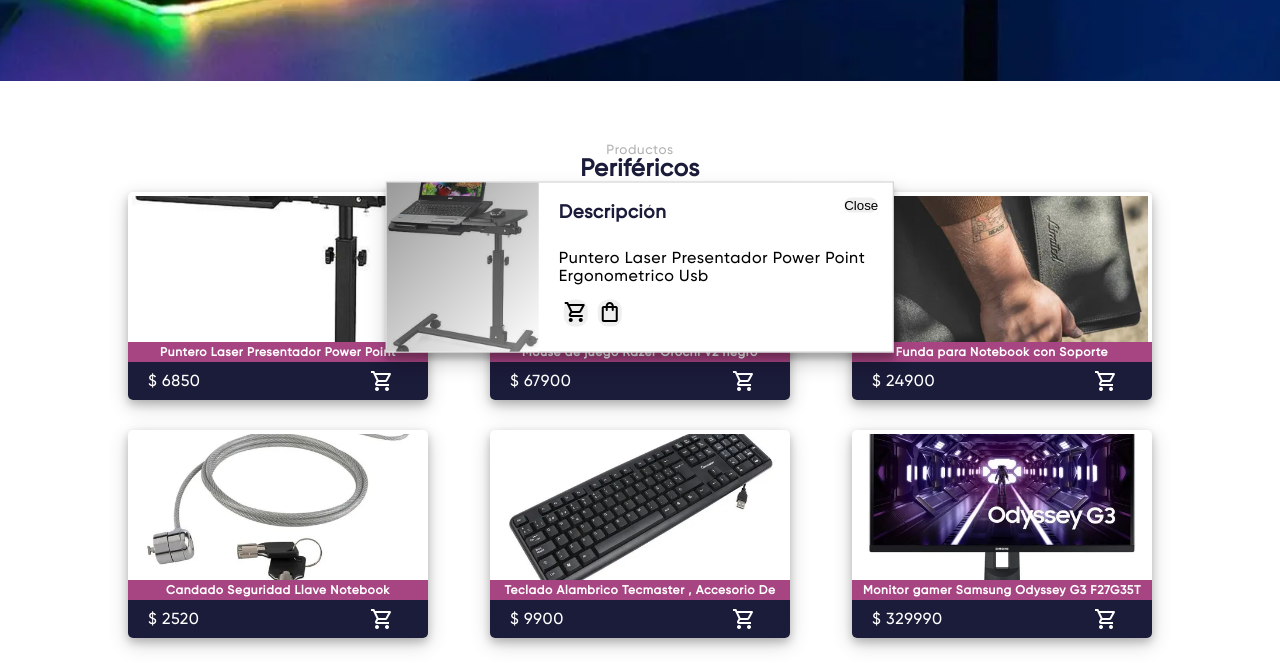
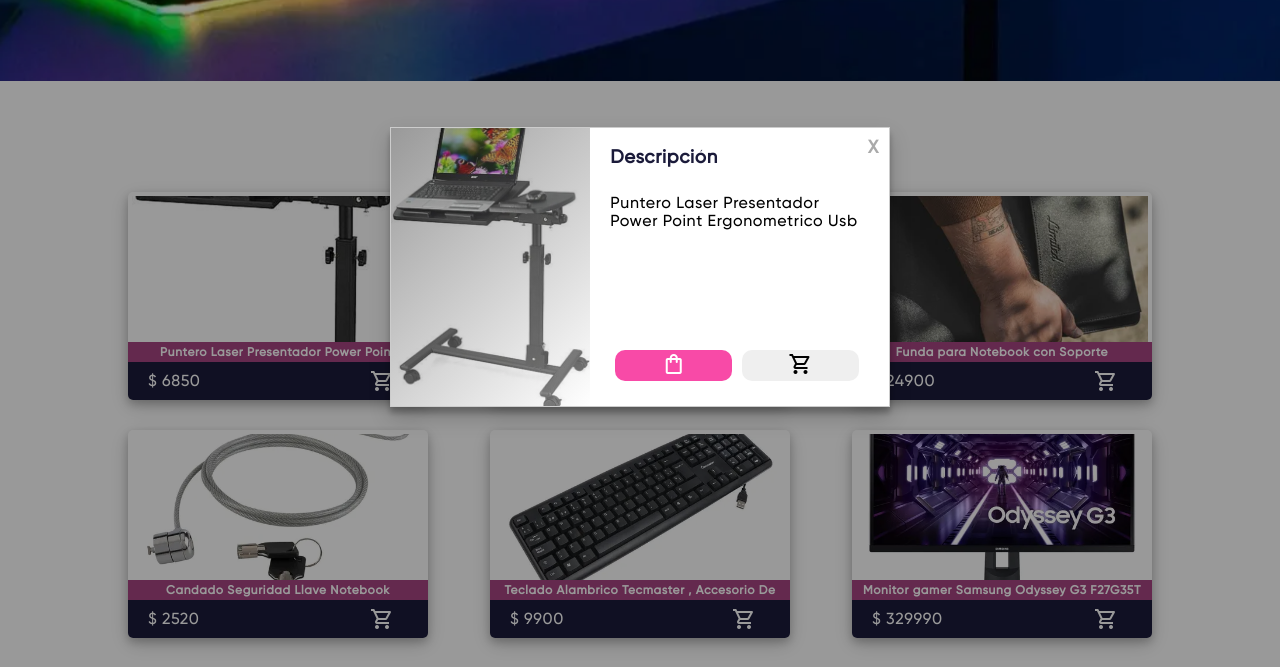
Before and after one commit to Absurdo/Absurdo.github.io, a plain HTML site: page index.html in a window 1280 px wide. Both pictures are taken after a click on the element 278 px from the left and 1066 px from the top of the page. Shown: the part 799-1466 px from the top of the page. Drawn offline with nearby package versions, Linux system fonts and the light colour scheme.

Commit message:
Modal behaviour

```diff
--- a/src/js/main.js
+++ b/src/js/main.js
@@ -47,16 +47,6 @@
 })
 
 // add cart item from modal
-const addToCartButtonsModal = document.querySelectorAll('.add');
-addToCartButtonsModal.forEach(element => {
-	const myobject = JSON.parse(element.id);
-	element.addEventListener('click', () => updateCart(addToCart(myobject)));
-	const list = getCartFromLocalStorage();
-	const listCart = list.map((item) => printCart(item));
-	const navbarCart = document.getElementById("cart-list");
-	navbarCart.innerHTML = listCart.join(" ");
-})
-
 
 
 // Display cart
--- a/src/js/modal.js
+++ b/src/js/modal.js
@@ -1,6 +1,6 @@
-import { addToCart, updateCart } from "./shoppingCart.js"
+import { addToCart, updateCart } from "./shoppingCart.js";
+import { printCart } from "./templates.js";
 
-const modalContainer = document.getElementById('modal-container');
 
 function css(element, style) {
   for (const property in style)
@@ -14,6 +14,7 @@
     const myfigure = nodes[1].childNodes[1].currentSrc;
     const txt = object['name'];
 
+    const modalContainer = document.getElementById("modal-container");
 
     const cartIcon = '<span class="material-symbols-outlined">shopping_cart</span>';
     const buyIcon = '<span class="material-symbols-outlined">shopping_bag</span>'
@@ -25,10 +26,9 @@
     const rightTop = document.createElement('div');
     const rigthBotton = document.createElement('div');
     const h3 = document.createElement('h3');
-    const descripcion = document.createElement('div');
     const p = document.createElement('p');
     const img = document.createElement('img');
-    const closeButton = document.createElement('button');
+    const closeButton = document.createElement('span');
     const addButton = document.createElement('button');
     const buyButton = document.createElement('button');
 
@@ -38,7 +38,7 @@
     addButton.innerHTML = cartIcon;
     buyButton.innerHTML = buyIcon;
     //img.setAttribute('src', myfigure);
-    closeButton.textContent = 'Close';
+    closeButton.textContent = 'X';
     css(rigthBotton, {
       'font-variation-settings': "'FILL' 1, 'wght' 700, 'GRAD' 0, 'opsz' 48",
       'color': 'white'
@@ -69,8 +69,8 @@
     //left.appendChild(img);
     rightTop.appendChild(p);
     rightTop.appendChild(closeButton);
+    rigthBotton.appendChild(buyButton);
     rigthBotton.appendChild(addButton);
-    rigthBotton.appendChild(buyButton);
     right.appendChild(h3);
     right.appendChild(rightTop);
     right.appendChild(rigthBotton)
@@ -78,13 +78,37 @@
     modal.appendChild(right);
 
     // add the modal to the page
+    modalContainer.style.display = "block";
     modalContainer.appendChild(modal);
 
     // modal behavior
-    closeButton.addEventListener('click', () => { modalContainer.removeChild(modal) });
-    addButton.onclick = () => { updateCart(addToCart(object)) }
+
+    const dropdown = document.getElementById("list");
+    addButton.onclick = () => {
+      updateCart(addToCart(object));
+      const list = getCartFromLocalStorage();
+      const listCart = list.map((item) => printCart(item));
+      const navbarCart = document.getElementById("cart-list");
+      navbarCart.innerHTML = listCart.join(" ");
+      dropdown.classList.add('visible');
+    }
+    addButton.onmouseout = () => {
+      dropdown.classList.remove('visible')
+    }
+
     buyButton.onclick = () => { location.assign('/thankyou.html') }
 
-  }
+    closeButton.onclick = () => {
+      modalContainer.removeChild(modal);
+      modalContainer.style.display = "none";
+    };
+
+    window.onclick = (event) => {
+      if (event.target == modalContainer) {
+        modalContainer.style.display = "none";
+        modalContainer.removeChild(modal)
+      }
+    }
+}
 
   export default showModal;
--- a/src/styles/sections/modal.css
+++ b/src/styles/sections/modal.css
@@ -1,7 +1,21 @@
-.modal-container{
-    position: relative;
+#modal-container{
+    display: none; /* Hidden by default */
+    position: fixed; /* Stay in place */
+    z-index: 1; /* Sit on top */
+    padding-top: 100px; /* Location of the box */
+    left: 0;
+    top: 0;
+    width: 100%; /* Full width */
+    height: 100%; /* Full height */
+    overflow: auto; /* Enable scroll if needed */
+    background-color: rgb(0,0,0); /* Fallback color */
+    background-color: rgba(0,0,0,0.4); /* Black w/ opacity */
 }
+
 .modal {
+    width: 50%;
+    max-width: 500px;
+    height: 35%;
     display: flex;
     flex-direction: row;
     position: fixed;
@@ -15,16 +29,29 @@
 }
 
 .modal-left{
-    min-width: 30%;
+    width: 40%;
     display: flex;
     align-items: center;
     justify-content: center;
 }
 
 .modal-right{
+    width: 59%;
     padding: 20px;
     display: flex;
     flex-direction: column;
+}
+
+.modal-right-top{
+    height: 80%;
+}
+
+.modal-right-bottom{
+    display: flex;
+}
+
+.modal-right-bottom > .add-button, .buy-button{
+ width: 50%;
 }
 
 /*   */
@@ -42,6 +69,15 @@
     position: absolute;
     top: 10px;
     right: 10px;
+    color: #aaaaaa;
+    font-size: 18px;
+    font-weight: bold;
+}
+
+.close-button:hover,
+.close-button:focus {
+    color: #000;
+    text-decoration: none;
     cursor: pointer;
 }
 
@@ -50,7 +86,10 @@
 }
 
 .buy-button{
-
+    background-color: var(--color4);
+    color: white;
+    padding: 2px;
+    cursor: pointer;
 }
 
 /*.test {
```
Also changed, not shown: src/img/iconClose.png (deleted), src/img/rocket_startup_monitor_screen_computer_icon_124621.png (deleted), src/img/search.svg (deleted), 9 other files.
